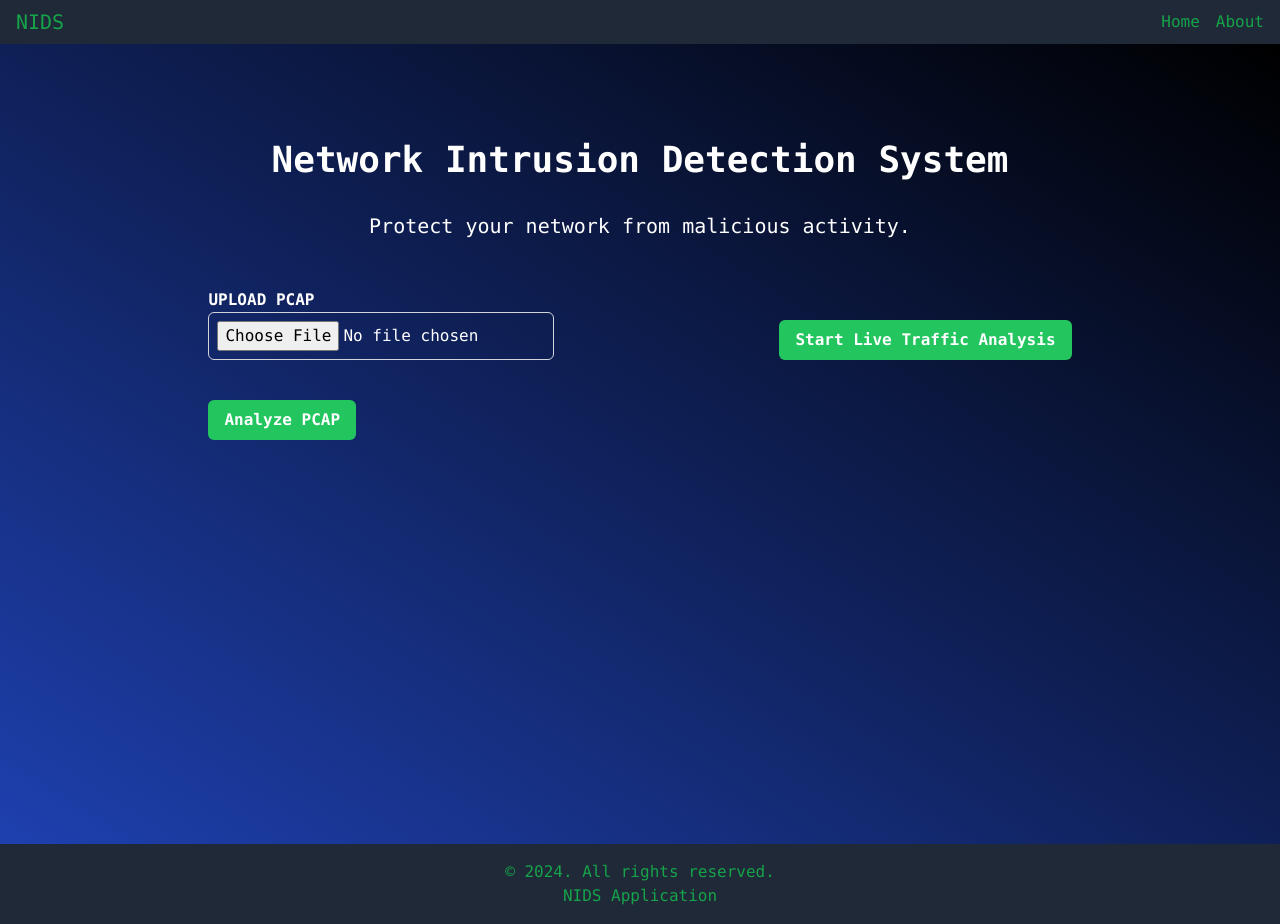
After one commit to Network-Intrusion-Detection-System-BE/NIDS, a Django app: page /scanNetwork/ in a window 1280 px wide. The commit adds this page. Run offline with Django 5.2, Linux system fonts and the light colour scheme; parts of the project's set-up code (start-up, migrations or seed data) failed here and were passed over; some libraries are stand-ins or nearby versions.

Commit message:
Integrated Home and Scan Pages

```diff
--- /dev/null
+++ b/NIDS/NIDSApp/templates/NIDSApp/scan.html
@@ -0,0 +1,58 @@
+{% extends 'base.html' %}
+{% load static %}
+{% block title %}
+Scan Packets
+{% endblock title %}
+{% block content %}
+    <div class="bg-gradient-to-bl from-black to-blue-800 min-h-screen text-white p-24">
+    <div class="flex flex-col justify-center items-center text-white">
+      <p class="text-4xl font-bold text-center mb-8">
+        Network Intrusion Detection System
+      </p>
+      <p class="text-xl text-white text-center mb-12">
+        Protect your network from malicious activity.
+      </p>
+    </div>
+    <!-- Bottom Part -->
+    <div class="flex justify-around">
+      <div>
+        <label class="font-semibold">UPLOAD PCAP</label>
+        <form
+          method="post"
+          enctype="multipart/form-data"
+          action="{% url 'scanPCAPFile' %}"
+        >
+          {% csrf_token %}
+          <div class="space-y-10 items-center">
+            <div class="flex flex-col mb-4 md:mb-0">
+              <input
+                type="file"
+                name="pcap_file"
+                id="pcap-file"
+                class="p-2 rounded-md border border-gray-300 focus:outline-none focus:ring-2 focus:ring-blue-500"
+                accept=".pcap, .pcapng"
+
+              />
+            </div>
+            <button
+              type="submit"
+              class="disabled:opacity-50 bg-green-500 hover:bg-green-600 text-white font-bold py-2 px-4 rounded-md focus:outline-none focus:ring-2 focus:ring-offset-2 focus:ring-blue-700 disabled:cursor-not-allowed"
+            >
+              Analyze PCAP
+            </button>
+          </div>
+        </form>
+      </div>
+      <form method="get" action="{% url 'scanLiveTraffic' %}">
+        <div class="mt-8 text-center">
+          <button
+            class="bg-green-500 hover:bg-green-600 text-white font-bold py-2 px-4 rounded-md focus:outline-none focus:ring-2 focus:offset-2 focus:ring-green-700"
+            type="submit"
+          >
+            Start Live Traffic Analysis
+          </button>
+        </div>
+      </form>
+    </div>
+  </div>
+{% endblock content %}
--- a/NIDS/NIDSApp/urls.py
+++ b/NIDS/NIDSApp/urls.py
@@ -4,8 +4,10 @@ from django.conf import settings
 from django.conf.urls.static import static
 
 urlpatterns = [
-    path('', views.processPCAP, name='processPCAP'),
-    path('scan', views.scanPCAP, name='scan'),
+    path('', views.home, name='home'),
+    path('scanNetwork/', views.gotoScan, name='gotoScan'),
+    path('scanPCAPFile/', views.scanPCAP, name='scanPCAPFile'),
+    path('scanLiveTraffic/', views.scanTraffic, name='scanLiveTraffic'),
 ]
 
 # if settings.DEBUG:
--- a/NIDS/NIDSApp/views.py
+++ b/NIDS/NIDSApp/views.py
@@ -222,8 +222,11 @@ def scanAttacks(file_name):
         print(result_array)
         return result_array
 
-def processPCAP(request):
-    return render(request, 'index.html')
+def home(request):
+    return render(request, 'NIDSApp/index.html')
+
+def gotoScan(request):
+    return render(request, 'NIDSApp/scan.html')
 
 def scanPCAP(request):
     if request.method == 'POST':
@@ -249,3 +252,6 @@ def scanPCAP(request):
         # print(pcap_file)
         # return HttpResponse(f'<h1>File recieved successfully!</h1><h2>Name of the File: {pcap_file}</h2>')
     return render(request, 'NIDSApp/results1.html', {'packets': attack_array})
+
+def scanTraffic(request):
+    return render(request, 'NIDSApp/results1.html', {'packets': attack_array})
--- a/NIDS/templates/base.html
+++ b/NIDS/templates/base.html
@@ -4,10 +4,23 @@
 <head>
     <meta charset="UTF-8">
     <script src="https://cdn.tailwindcss.com"></script>
-    <title>NIDS</title>
-</head>
-<body>
+    <title>NIDS: {% block title %}{% endblock title %}</title></head>
+<body class="font-mono">
+    <nav class="bg-gray-800 dark:bg-gray-900">
+        <div class="container mx-auto px-4 py-2 flex justify-between items-center">
+            <a href="/" class="text-green-600 text-xl font-bolder">NIDS</a>
+            <ul class="flex space-x-4 text-green-600">
+                <li><a href="/">Home</a></li>
+                <li><a href="#">About</a></li>
+                {% comment %} <li><a href="#">Contact</a></li> {% endcomment %}
+            </ul>
+        </div>
+    </nav>
     {% block content %}
     {% endblock content %}
+    <footer class="text-center py-4 bg-gray-800 dark:bg-gray-900">
+        <p class="space-x-4 text-green-600">&copy; 2024. All rights reserved.</p>
+        <p class="space-x-4 text-green-600">NIDS Application</p>
+    </footer>
 </body>
 </html>
```
Also changed, not shown: NIDS/NIDSApp/templates/NIDSApp/index.html (added, +37 -0 lines), NIDS/NIDSApp/templates/NIDSApp/results1.html (+6 -2 lines), NIDS/templates/index.html (deleted, +0 -18 lines).
